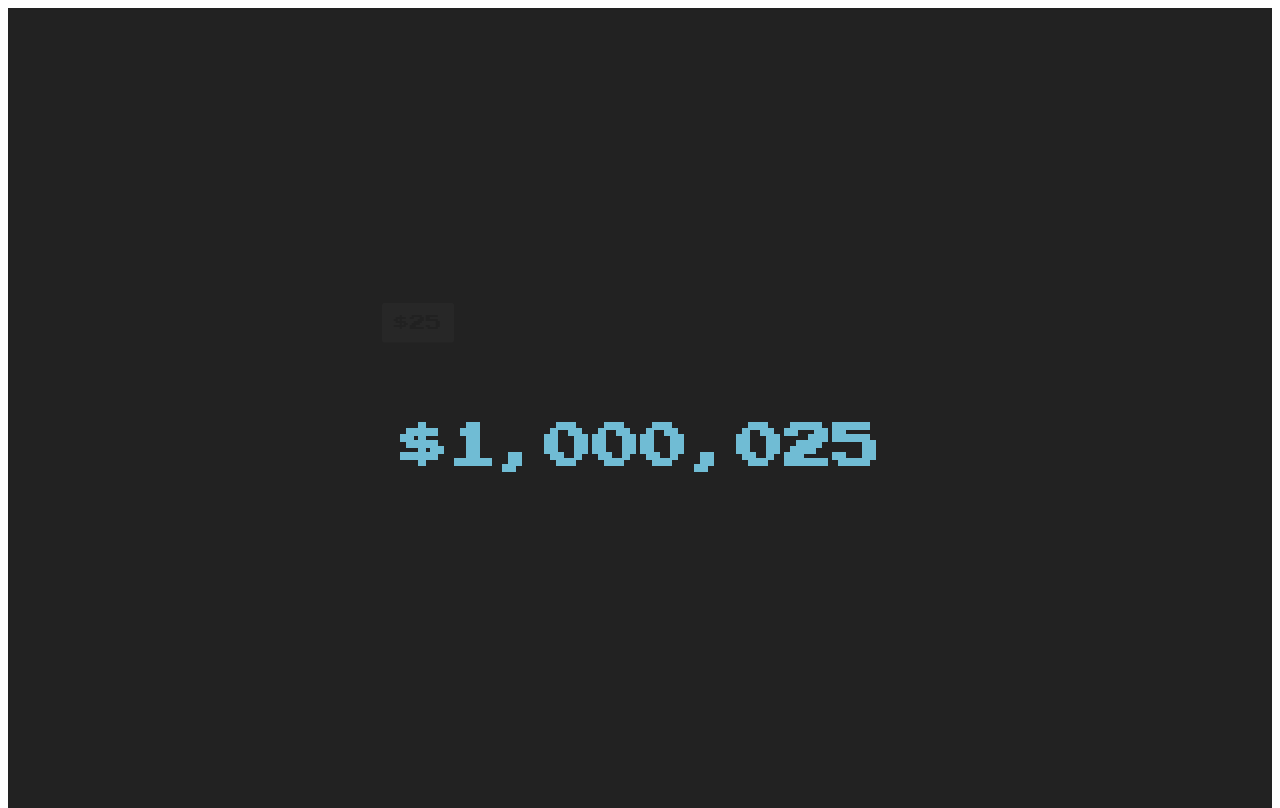
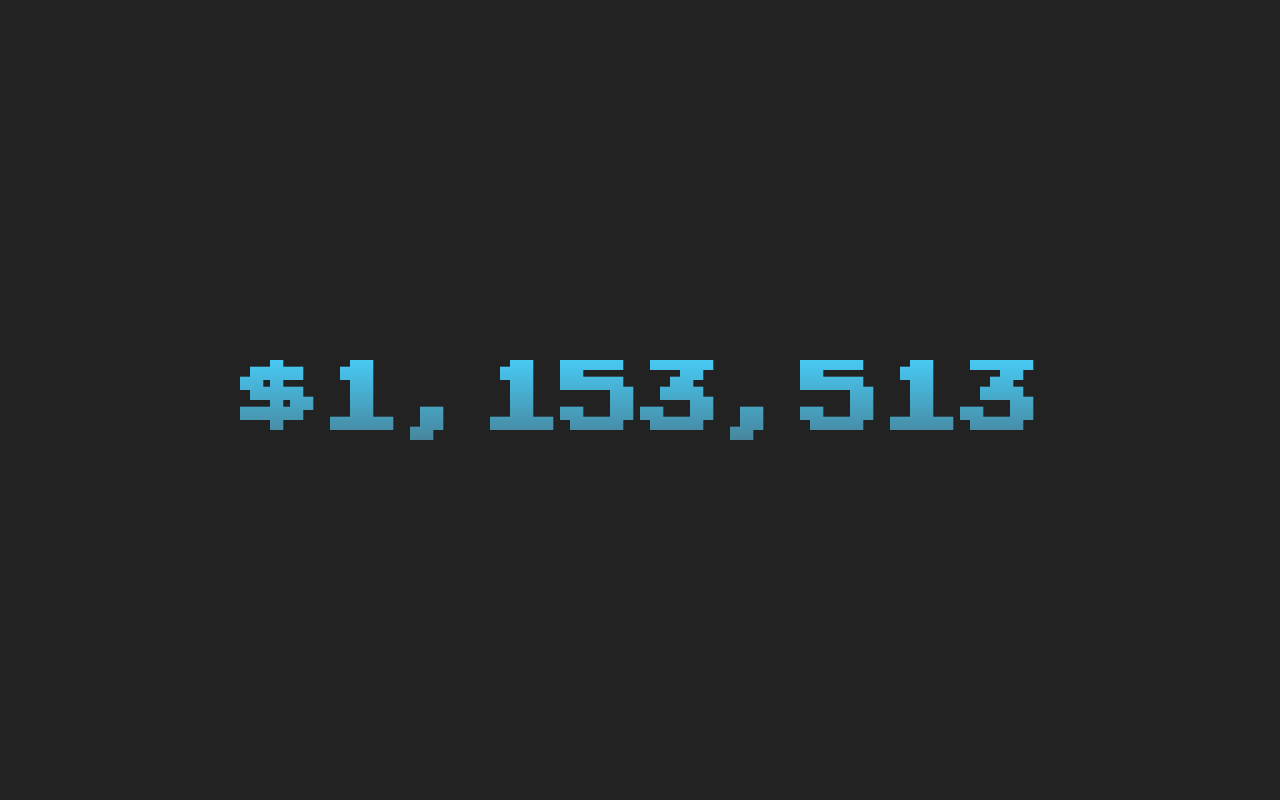
Before and after one commit to dream-encode/gdq-donation-total, a website built with Parcel: page index.html in a window 1280 px wide. Built offline with nearby package versions, Linux system fonts and the light colour scheme.

Commit message:
Latest Updates

```diff
--- a/index.html
+++ b/index.html
@@ -5,12 +5,11 @@
     <meta name="viewport" content="width=device-width, initial-scale=1.0">
     <meta http-equiv="X-UA-Compatible" content="ie=edge">
     <title>GDQ Dontations</title>
-    <link rel="stylesheet" href="">
 </head>
 <body>
-    <section class="main">
-        <div class="container">
-            <h1 class="total" data-total="1000000">$1,000,000</h1>
+    <section class="gdq-donations">
+        <div>
+            <h2 class="total" data-total="1153492">$1,153,492</h2>
         </div>
     </section>
     <script type="text/JavaScript" src="./index.js"></script>
--- a/index.js
+++ b/index.js
@@ -1,77 +1,107 @@
-import './main.scss'
+import './main.scss';
 
-;( function(){
-    'use strict'
+class GDQDonations {
+    constructor() {
+        this.container = document.querySelector( '.gdq-donations > div' );
+        this.donationSeed = 10000; // Milliseconds
+        this.possibleDonations = [
+            5000,
+            2500,
+            1000,
+            1000,
+            ...Array( 3 ).fill().map( () => 500 ),
+            ...Array( 6 ).fill().map( () => 250 ),
+            ...Array( 8 ).fill().map( () => 100 ),
+            ...Array( 15 ).fill().map( () => 75 ),
+            ...Array( 30 ).fill().map( () => 50 ),
+            ...Array( 90 ).fill().map( () => 25 ),
+            ...Array( 200 ).fill().map( () => 10 ),
+        ];
 
-    const main = document.querySelector( '.main' );
-    const container = main.querySelector( '.container' );
-    const total = container.querySelector( '.total' );
+        this.index = 0;
 
-    const containerPosition = container.getBoundingClientRect();
-    const minX = containerPosition.left;
-    const maxX = containerPosition.right;
-    const minY = containerPosition.top + 100;
-    const maxY = containerPosition.bottom - 100;
+        this.init();
+    }
 
-    let currentTotal =  Number( total.dataset.total );
+    init() {
+        return new Promise( ( resolve, reject ) => {
+            if ( null === this.container ) {
+                reject( 'Container does not exist!' );
+            }
 
-    console.log( 'containerPosition', containerPosition );
-    console.log( 'minX', minX );
-    console.log( 'maxX', maxX );
-    console.log( 'minY', minY );
-    console.log( 'maxY', maxY );
+            this.total        = this.container.querySelector( '.total' );
+            this.currentTotal =  Number( this.total.dataset.total );
 
-    function addDonation( value ) {
+            this.containerPosition = this.container.getBoundingClientRect();
+            this.containerTop      = this.containerPosition.top;
+            this.containerBottom   = this.containerPosition.bottom;
+            this.containerLeft     = this.containerPosition.left;
+            this.containerRight    = this.containerPosition.right;
+            this.containerHeight   = this.containerPosition.height;
+            this.containerWidth    = this.containerPosition.width;
+
+            this.minTop    = this.containerTop + 40;
+            this.minBottom = this.containerTop + this.containerHeight - 30;
+
+            resolve();
+        } ).then( () => {
+            this.loop();
+        } ).catch( e => {
+            console.warn( 'GDQ Donations', 'Container does not exist in document!' );
+        } );
+    }
+
+    addDonation( value ) {
         const amountToAdd = Number( value );
         const donation    = document.createElement( 'div' );
-        const amount      = document.createTextNode( `$${amountToAdd}` );
+        const amount      = document.createTextNode( `$${ amountToAdd.toString().replace( /\B(?=(\d{3})+(?!\d))/g, "," ) }` );
 
-        const top  = Math.floor( ( Math.random() * ( maxY - minY ) ) + minY / 2 );
-        const left = Math.floor( ( Math.random() * ( maxX - minX ) ) );
+        const top  = Math.floor( Math.random() * ( this.minBottom - this.minTop ) );
+        const left = Math.floor( Math.random() * ( this.containerRight - this.containerLeft ) );
 
         donation.classList.add( 'donation' );
         donation.style.top  = `${top}px`;
         donation.style.left = `${left}px`;
 
         donation.appendChild( amount );
-        container.appendChild( donation );
+        this.container.appendChild( donation );
 
         donation.classList.add( 'added' );
 
-        let newTotal = currentTotal + amountToAdd;
+        if ( amountToAdd >= 20 ) {
+            donation.classList.add( 'major' );
+        }
+
+        let newTotal = this.currentTotal + amountToAdd;
 
         let interval = setInterval( () => {
-            total.textContent = `$${currentTotal.toString().replace( /\B(?=(\d{3})+(?!\d))/g, "," )}`;
+            this.total.textContent = `$${ this.currentTotal.toString().replace( /\B(?=(\d{3})+(?!\d))/g, "," ) }`;
 
-            if ( currentTotal >= newTotal ) {
+            if ( this.currentTotal >= newTotal ) {
                 clearInterval( interval );
             }
 
-            currentTotal++;
+            ( newTotal - this.currentTotal ) > 500 ? this.currentTotal += ( amountToAdd - 500 ) : this.currentTotal++;
         }, Math.floor( ( 1 / amountToAdd ) * 1000 ) );
 
         setTimeout( () => {
-            // donation.parentNode.removeChild( donation );
+            donation.parentNode.removeChild( donation );
         }, 5000 );
     }
 
-    const possibleDonations = [
-        1000,
-        500,
-        ...Array( 3 ).fill().map( () => 250 ),
-        ...Array( 8 ).fill().map( () => 100 ),
-        ...Array( 15 ).fill().map( () => 75 ),
-        ...Array( 30 ).fill().map( () => 50 ),
-        ...Array( 90 ).fill().map( () => 25 ),
-        ...Array( 200 ).fill().map( () => 10 ),
-    ];
+    loop() {
+        this.addDonation( this.possibleDonations[ Math.floor( Math.random() * this.possibleDonations.length ) ] );
+        this.index++;
 
-    ( function donationLoop() {
-        let interval = Math.round( Math.random() * 5000 ) + 2000;
+        clearInterval( this.donationInterval );
 
-        setTimeout( () => {
-            addDonation( possibleDonations[ Math.floor( Math.random() * possibleDonations.length ) ] );
-            donationLoop();
-        }, interval );
-    }() );
+        // if ( this.index >= 8 ) return;
+        let interval = Math.round( Math.random() * this.donationSeed );
+
+        this.donationInterval = setInterval( () => this.loop(), interval );
+    }
+}
+
+;( function() {
+    new GDQDonations();
 } )();
--- a/main.scss
+++ b/main.scss
@@ -1,61 +1,92 @@
 @font-face {
-    font-family: Score;
+    font-family: PressStart2P;
     src: url('./fonts/PressStart2P.ttf');
 }
 
-* {
-    font-family: 'Score';
+html, body {
+    width: 100%;
+    height: 100%;
+    margin: 0;
+    padding: 0;
 }
 
-html, body {
-    height: 100%;
-}
-
-.main {
+.gdq-donations {
     width: 100%;
     height: 100%;
+    margin: 0;
+    padding: 0;
     background-color: #222;
+    display: flex;
+    justify-content: center;
+    align-items: center;
 
-    .container {
+    &>div {
         position: relative;
-        top: 20%;
-        right: 20%;
-        bottom: 20%;
-        left: 20%;
         width: 60%;
-        height: 60%;
+        height: 250px;
+        display: flex;
+        justify-content: center;
+        align-items: center;
     }
 
-    h1 {
-        position: absolute;
-        top: 50%;
-        left: 50%;
-        transform: translate( -50%, -50% );
-        color: #70BCD4;
-        font-size: 3rem;
+    h2 {
+        font-family: 'PressStart2P';
+        margin: 0;
+        padding: 0;
+        color: #47C9F3;
+        font-size: 5rem;
+        background-image: linear-gradient( 180deg,#47C9F3 0%, #47869D );
+        background-clip: text;
+        -webkit-background-clip: text;
+        -webkit-text-fill-color: transparent;
+        display: inline-block;
+    }
+
+    .total-gradient {
+        position: relative;
+        bottom: 4em;
+        height: 4em;
+        background: -webkit-linear-gradient(
+            rgba(255, 255, 255, 0) 0%,
+            rgba(255, 255, 255, 1) 100%
+        );
     }
 
     .donation {
+        font-family: 'PressStart2P';
+        color: #111;
         background-color: #EEE;
-        color: #111;
         border-radius: 3px;
-        padding: 12px;
+        padding: 8px 12px;
         position: absolute;
-        transform: translate( -50%, -50% );
+        transform: translate( -50%, -50% ) rotateY( 90deg );
+        backface-visibility: hidden;
+
+        &.major {
+            background-color: #47C9F3;
+        }
 
         &.added {
-            animation: donation 4s forwards;
+            animation: donation 1.25s forwards ease-in;
         }
     }
 }
 
 @keyframes donation {
-    from {
-        opacity: 1;
-        transform: translateY( 0 );
+    0% {
+        opacity: 0;
+        transform: translateY( 0 ) rotateY( 90deg );
     }
 
-    to {
+    6% {
+        opacity: 1;
+    }
+
+    10% {
+        transform: rotateY( 0deg );
+    }
+
+    100% {
         opacity: 0;
         transform: translateY( -30px );
     }
```
Also changed, not shown: dist/index.html, 5 other files.
